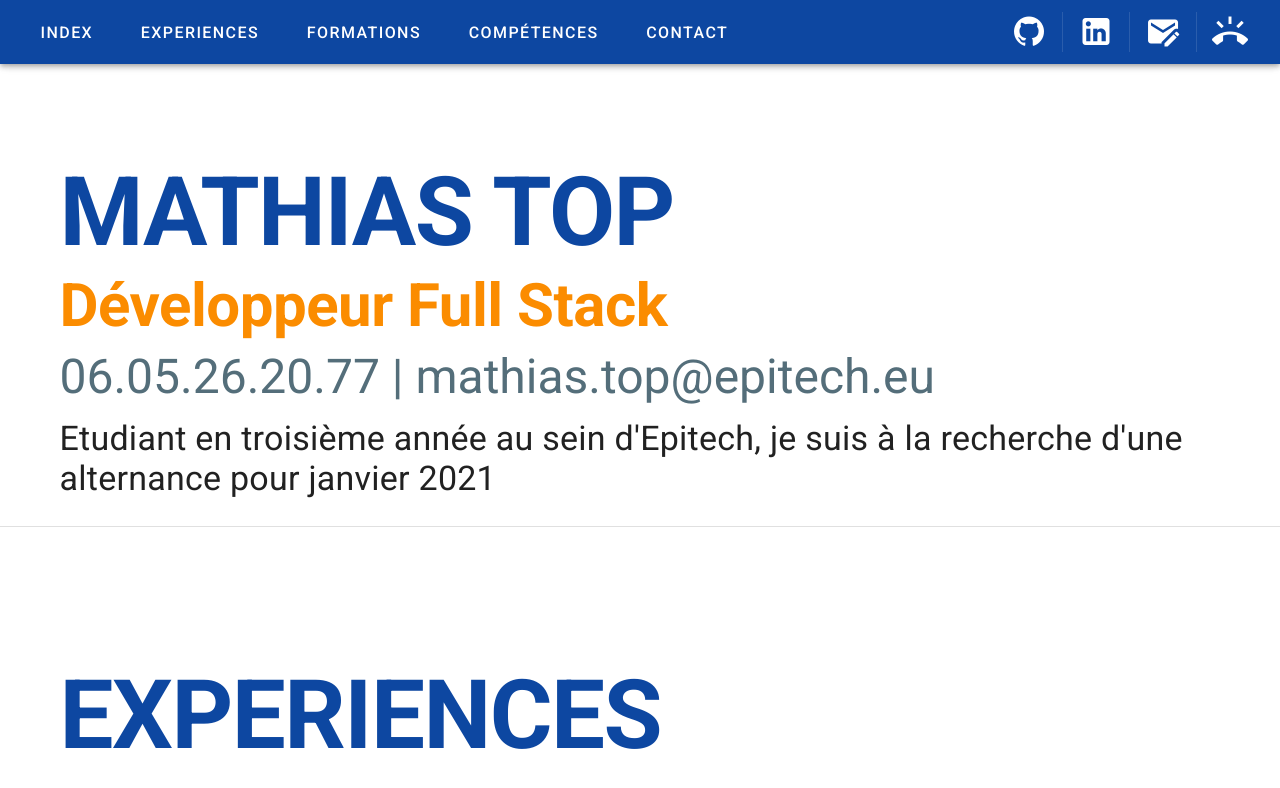
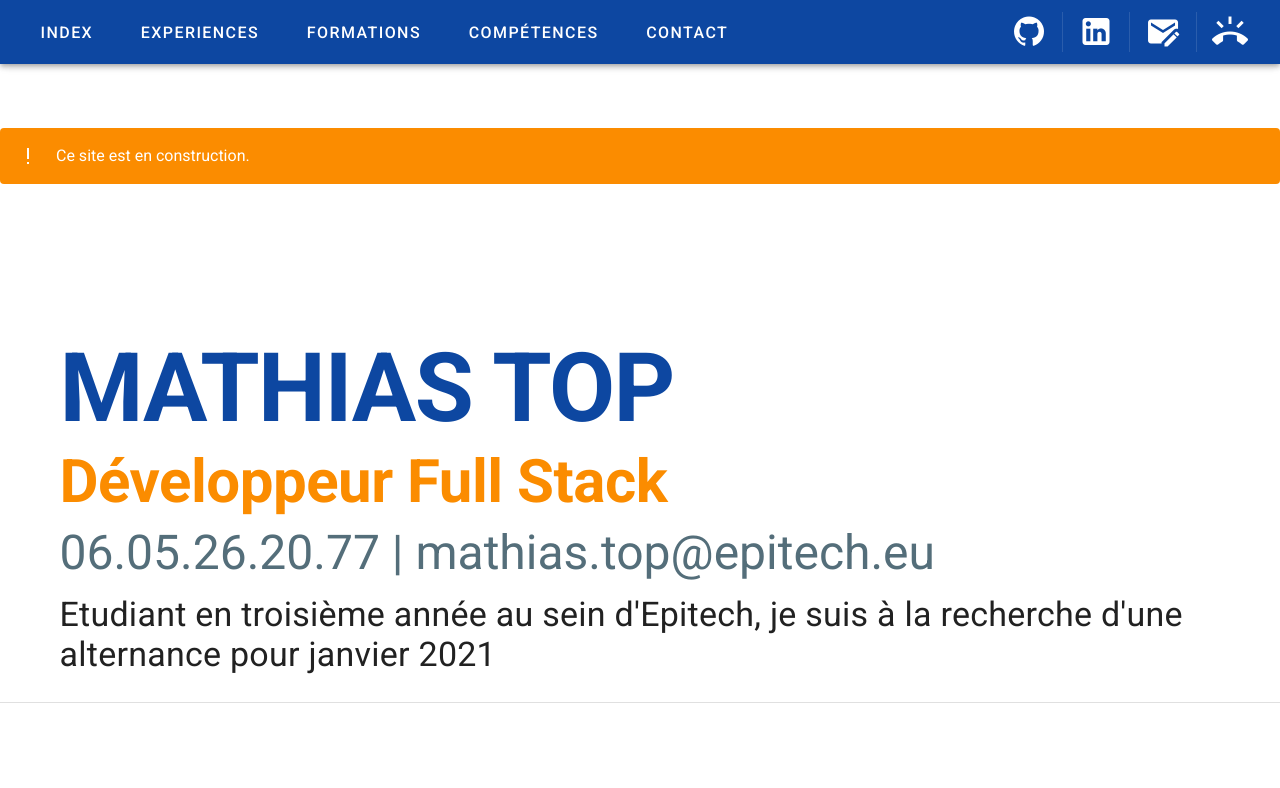
Before and after one commit to mathiastop/cv-site, a Vue app: page / in a window 1280 px wide. Shown: the top 788 px of the page. Built offline with nearby package versions, Linux system fonts and the light colour scheme.

Commit message:
[+] alert site in construct

```diff
--- a/src/App.vue
+++ b/src/App.vue
@@ -128,7 +128,11 @@
         </v-list-item-group>
       </v-list>
     </v-navigation-drawer>
-    <br/>
+    <v-main>
+      <v-alert type="warning">
+        Ce site est en construction.
+      </v-alert>
+    </v-main>
     <v-main id="index">
       <Main/>
     </v-main>
```
